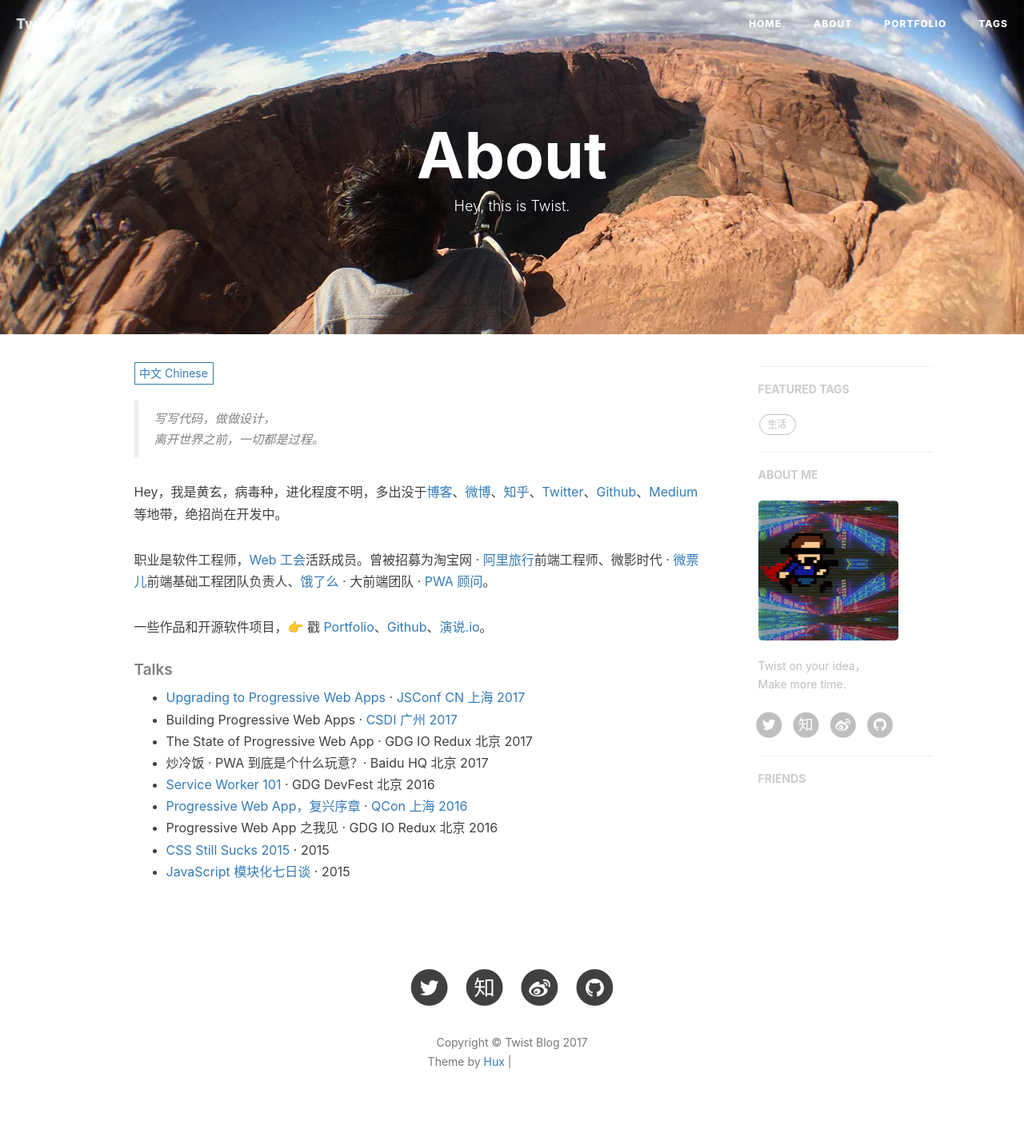
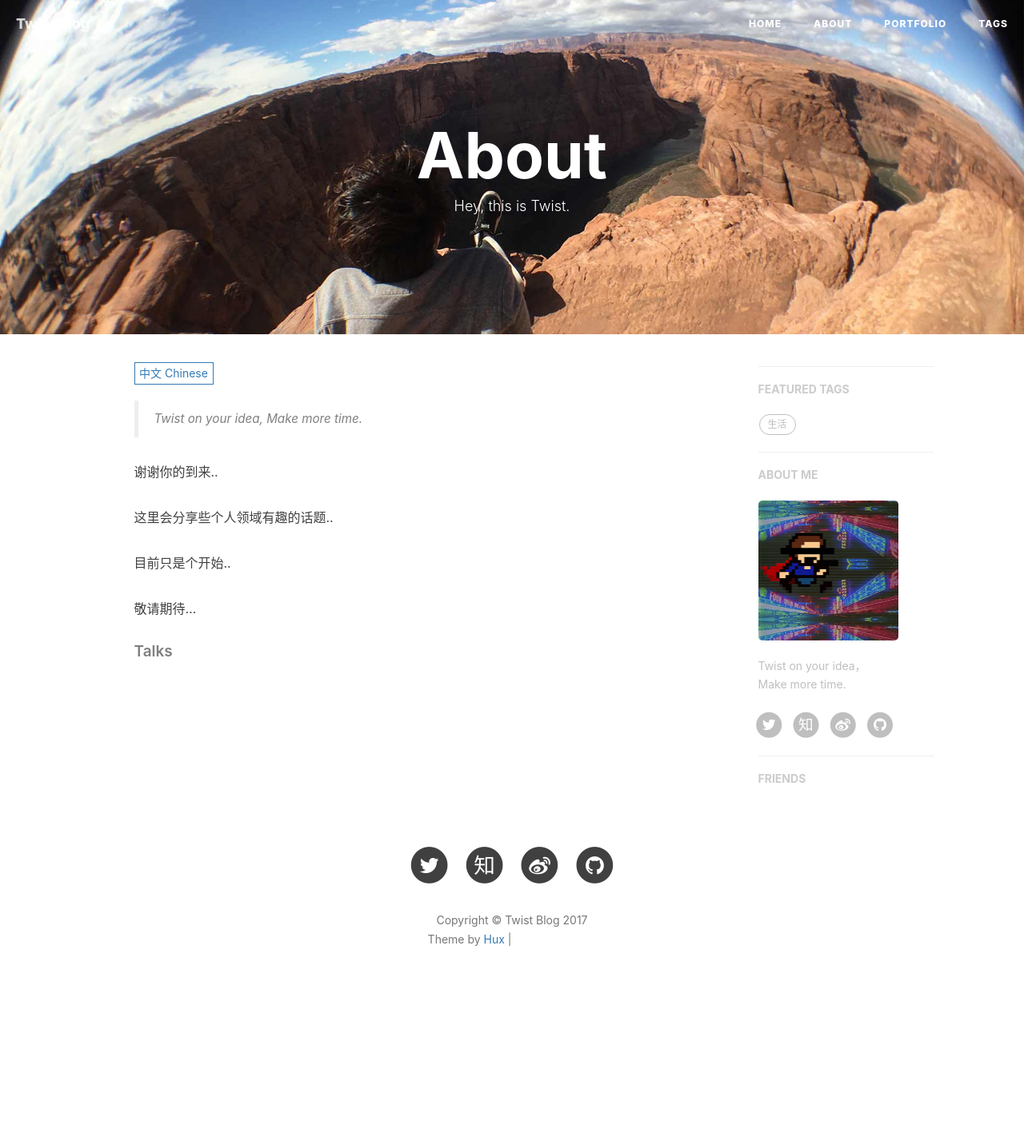
Before and after one commit to TwistOnIdea/TwistOnIdea.github.io, a Jekyll site: the page built from about.html, in a window 1280 px wide. Shown: the whole page at 80% size. Built offline with Jekyll 4.4.1, drawn with Linux system fonts in a browser that asks for light colours; nearby versions of some CDN libraries; comment, search, counter and statistics services are not loaded; after the commit the page ends 1279 px from its top, so only the background shows below that; grey boxes are pictures that could not be loaded.

Commit message:
refresh about

```diff
--- a/_includes/about/zh.md
+++ b/_includes/about/zh.md
@@ -1,31 +1,13 @@
-> 写写代码，做做设计，
-> 离开世界之前，一切都是过程。
+> Twist on your idea,
+> Make more time.
 
-Hey，我是黄玄，病毒种，进化程度不明，多出没于[博客](https://huangxuan.me)、[微博](weibo.com/huxpro)、[知乎](https://www.zhihu.com/people/huxpro/pins/posts)、[Twitter](https://twitter.com/Huxpro/)、[Github](http://github.com/huxpro)、[Medium](https://medium.com/@Huxpro) 等地带，绝招尚在开发中。
+谢谢你的到来..
 
-职业是软件工程师，[Web 工会](https://medium.com/ben-and-dion/team-web-3315aa447fb2#.359a9c6cl)活跃成员。曾被招募为淘宝网 · [阿里旅行](http://alitrip.com)前端工程师、微影时代 · [微票儿](http://www.wepiao.com/?r=movie)前端基础工程团队负责人、[饿了么](https://ele.me/) · 大前端团队 · [PWA 顾问](https://medium.com/elemefe/upgrading-ele-me-to-progressive-web-app-2a446832e509)。
+这里会分享些个人领域有趣的话题..
 
-一些作品和开源软件项目，👉 戳 [Portfolio](/portfolio)、[Github](http://github.com/huxpro)、[演说.io](http://https://zhuanlan.zhihu.com/p/21280918)。
+目前只是个开始..
+
+敬请期待...
 
 
 ##### Talks
-
-- [Upgrading to Progressive Web Apps][9] · [JSConf CN 上海 2017](http://2017.jsconf.cn/)
-- Building Progressive Web Apps · [CSDI 广州 2017](http://www.csdisummit.com/)
-- The State of Progressive Web App · GDG IO Redux 北京 2017
-- 炒冷饭 · PWA 到底是个什么玩意？· Baidu HQ 北京 2017
-- [Service Worker 101][5] · GDG DevFest 北京 2016
-- [Progressive Web App，复兴序章][4] · [QCon 上海 2016](http://2016.qconshanghai.com/presentation/3111)
-- Progressive Web App 之我见 · GDG IO Redux 北京 2016
-- [CSS Still Sucks 2015][2] · 2015
-- [JavaScript 模块化七日谈][1] · 2015
-
-[1]: //huangxuan.me/2015/07/09/js-module-7day/
-[2]: //huangxuan.me/2015/12/28/css-sucks-2015/
-[3]: //huangxuan.me/2016/06/05/pwa-in-my-pov/
-[4]: //huangxuan.me/2016/10/20/pwa-qcon2016/
-[5]: //huangxuan.me/2016/11/20/sw-101-gdgdf/
-[6]: https://yanshuo.io/assets/player/?deck=58ac8598b123db0067292f92 "PWA Rehashing"
-[7]: https://yanshuo.io/assets/player/?deck=593ad6fbfe88c2006a0a0d6d "The State of PWA"
-[8]: https://yanshuo.io/assets/player/?deck=594d673d570c357d0698a950 "Building PWA"
-[9]: //huangxuan.me/jsconfcn2017/
```
Also changed, not shown: 1 other file.
